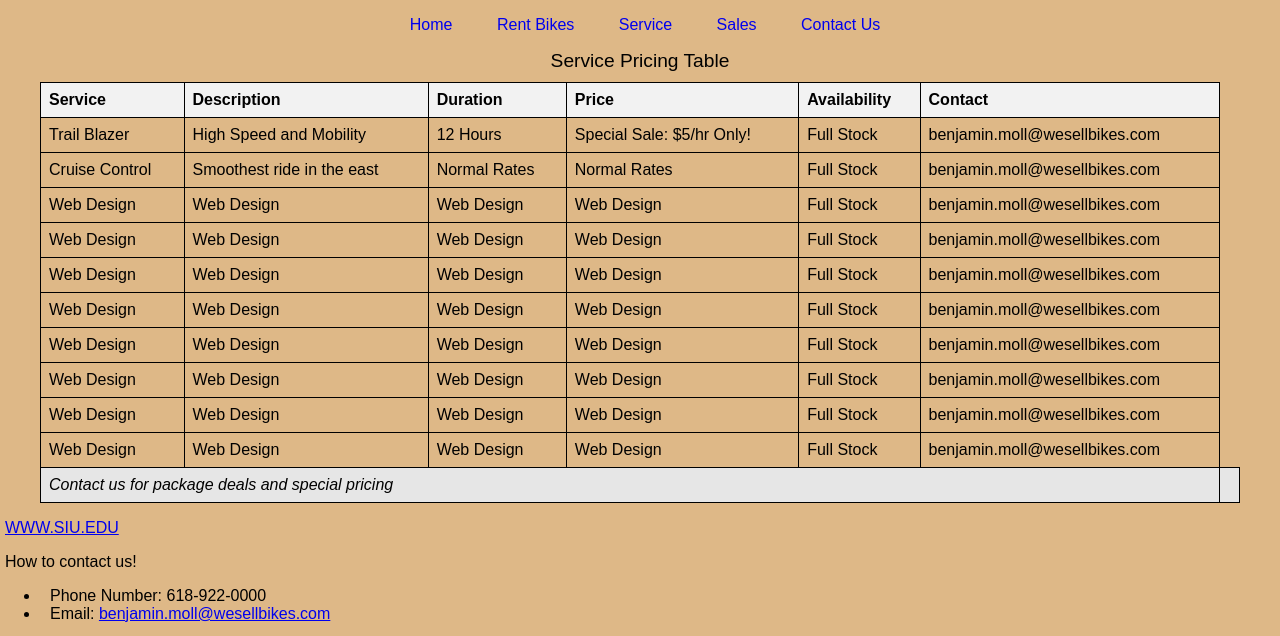
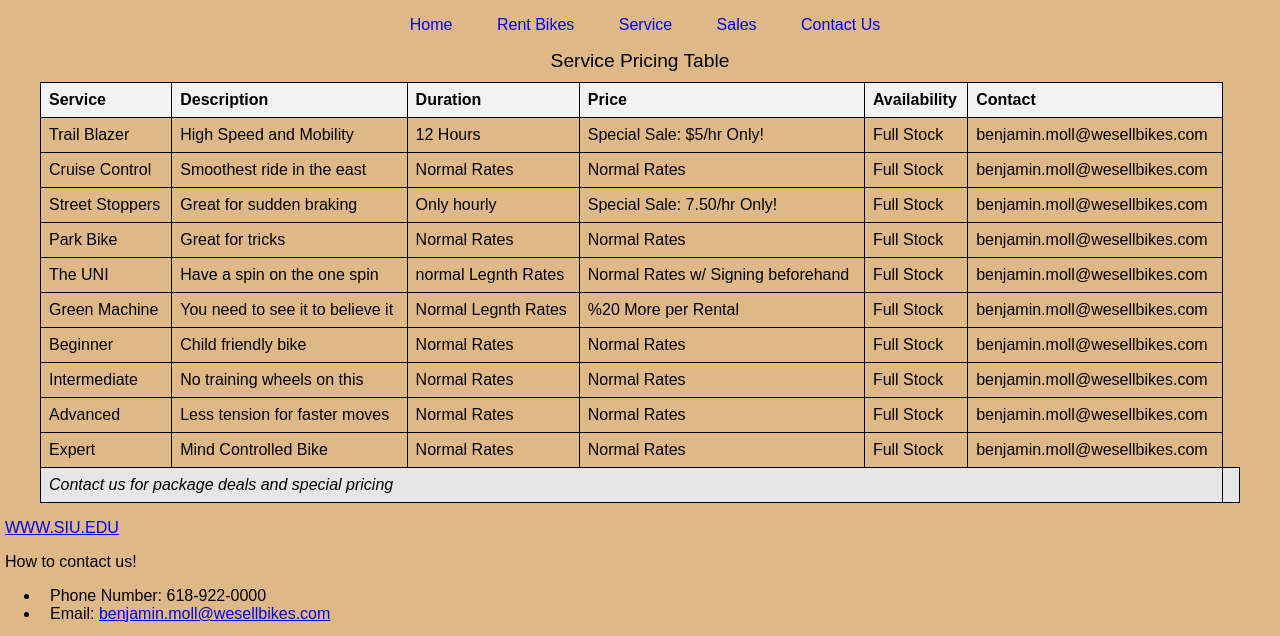
Before and after one commit to BenMoll1/BenMoll1.github.io, a plain HTML site: page service.htm in a window 1280 px wide. Shown: the top 636 px of the page. Drawn offline with nearby package versions, Linux system fonts and the light colour scheme; some packages are replaced by stand-ins of ours; a script that the page names is missing.

Commit message:
Update service.htm

```diff
--- a/service.htm
+++ b/service.htm
@@ -59,66 +59,66 @@
               <td>benjamin.moll@wesellbikes.com</td>
             </tr>
             <tr>
-              <td>Web Design</td>
-              <td>Web Design</td>
-              <td>Web Design</td>
-              <td>Web Design</td>
+              <td>Street Stoppers</td>
+              <td>Great for sudden braking</td>
+              <td>Only hourly</td>
+              <td>Special Sale: 7.50/hr Only!</td>
               <td>Full Stock</td>
               <td>benjamin.moll@wesellbikes.com</td>
             </tr>
             <tr>
-              <td>Web Design</td>
-              <td>Web Design</td>
-              <td>Web Design</td>
-              <td>Web Design</td>
+              <td>Park Bike</td>
+              <td>Great for tricks</td>
+              <td>Normal Rates</td>
+              <td>Normal Rates</td>
               <td>Full Stock</td>
               <td>benjamin.moll@wesellbikes.com</td>
             </tr>
             <tr>
-              <td>Web Design</td>
-              <td>Web Design</td>
-              <td>Web Design</td>
-              <td>Web Design</td>
+              <td>The UNI</td>
+              <td>Have a spin on the one spin</td>
+              <td>normal Legnth Rates</td>
+              <td>Normal Rates w/ Signing beforehand</td>
               <td>Full Stock</td>
               <td>benjamin.moll@wesellbikes.com</td>
             </tr>
             <tr>
-              <td>Web Design</td>
-              <td>Web Design</td>
-              <td>Web Design</td>
-              <td>Web Design</td>
+              <td>Green Machine</td>
+              <td>You need to see it to believe it</td>
+              <td>Normal Legnth Rates</td>
+              <td>%20 More per Rental</td>
               <td>Full Stock</td>
               <td>benjamin.moll@wesellbikes.com</td>
             </tr>
             <tr>
-              <td>Web Design</td>
-              <td>Web Design</td>
-              <td>Web Design</td>
-              <td>Web Design</td>
+              <td>Beginner</td>
+              <td>Child friendly bike</td>
+              <td>Normal Rates</td>
+              <td>Normal Rates</td>
               <td>Full Stock</td>
               <td>benjamin.moll@wesellbikes.com</td>
             </tr>
             <tr>
-              <td>Web Design</td>
-              <td>Web Design</td>
-              <td>Web Design</td>
-              <td>Web Design</td>
+              <td>Intermediate</td>
+              <td>No training wheels on this</td>
+              <td>Normal Rates</td>
+              <td>Normal Rates</td>
               <td>Full Stock</td>
               <td>benjamin.moll@wesellbikes.com</td>
             </tr>
             <tr>
-              <td>Web Design</td>
-              <td>Web Design</td>
-              <td>Web Design</td>
-              <td>Web Design</td>
+              <td>Advanced</td>
+              <td>Less tension for faster moves</td>
+              <td>Normal Rates</td>
+              <td>Normal Rates</td>
               <td>Full Stock</td>
               <td>benjamin.moll@wesellbikes.com</td>
             </tr>
             <tr>
-              <td>Web Design</td>
-              <td>Web Design</td>
-              <td>Web Design</td>
-              <td>Web Design</td>
+              <td>Expert</td>
+              <td>Mind Controlled Bike</td>
+              <td>Normal Rates</td>
+              <td>Normal Rates</td>
               <td>Full Stock</td>
               <td>benjamin.moll@wesellbikes.com</td>
             </tr>
```
